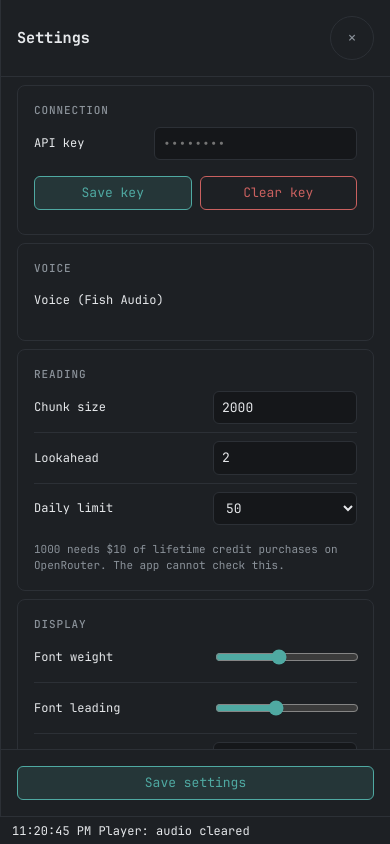
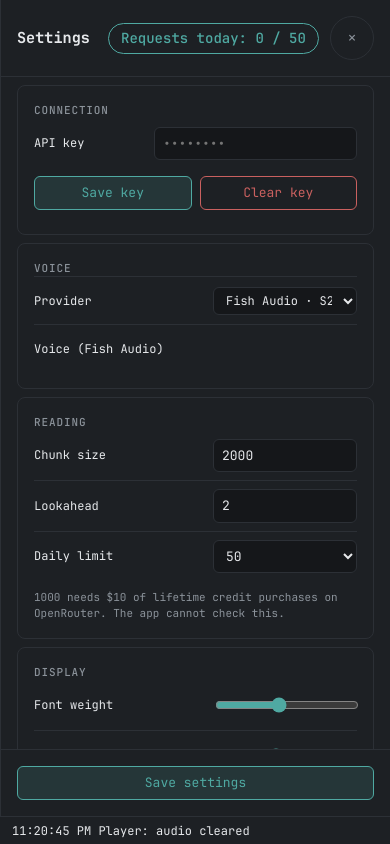
Before and after one commit to NestorKrs/Voice, a React (Vite) app: page / in a window 390 px wide. Both pictures are taken after a click on the button 358 px from the left and 58 px from the top of the page. Built offline with nearby package versions, Linux system fonts and the light colour scheme.

Commit message:
0.2.8-beta: Phone settings: requests chip and provider dropdown move into the drawer

```diff
--- a/package.json
+++ b/package.json
@@ -1,7 +1,7 @@
 {
   "name": "voice",
   "private": true,
-  "version": "0.2.7-beta",
+  "version": "0.2.8-beta",
   "type": "module",
   "scripts": {
     "dev": "vite --host 127.0.0.1 --port 5180 --strictPort",
--- a/src/App.css
+++ b/src/App.css
@@ -208,9 +208,9 @@
   .topbar > * { order: 2; }
   .topbar .title, .topbar .version { order: 0; }
   .topbar .title { grid-column: 1; grid-row: 1; }
-  .topbar .version { grid-column: 2 / -1; grid-row: 1; }
+  .topbar .version { grid-column: 2; grid-row: 1; }
   .topbar .req-pill { order: 2; flex: none; grid-column: 1 / 3; grid-row: 2; justify-self: start; margin: 0; font-size: 11px; padding: 3px 10px; line-height: 1.2; height: auto; }
-  .topbar .settings-btn { order: 1; grid-column: 3; grid-row: 2; justify-self: end; margin: 0; width: 40px; height: 40px; min-width: 40px; min-height: 40px; }
+  .topbar .settings-btn { order: 1; grid-column: 3; grid-row: 1; justify-self: end; margin: 0; width: 40px; height: 40px; min-width: 40px; min-height: 40px; }
   .topbar .settings-btn svg { width: 22px; height: 22px; }
   .topbar .provider-select { flex: 1 1 60%; grid-column: 1 / -1; grid-row: 3; width: 100%; min-width: 0; }
   .topbar .provider-reason { grid-column: 1 / -1; grid-row: 4; }
@@ -246,8 +246,14 @@
   .text-panel .row .icon-btn { flex: none; width: 40px; height: 40px; min-width: 40px; min-height: 40px; }
 
   .drawer { width: 100vw; }
+  .drawer .mobile-only { display: block; }
+  .drawer .req-pill.mobile-only { display: inline-block; margin: 0 auto 0 10px; }
 
   .statusbar { overflow: hidden; text-overflow: ellipsis; white-space: nowrap; }
 
   .app.text-fullscreen-mode .text-panel { min-height: 0; max-height: none; }
+
+  .topbar .provider-select, .topbar .provider-reason, .topbar .req-pill { display: none; }
 }
+
+.mobile-only { display: none; }
--- a/src/App.jsx
+++ b/src/App.jsx
@@ -1469,6 +1469,9 @@ export default function App() {
         <aside className={drawerOpen ? 'drawer open' : 'drawer'}>
           <div className="drawer-header">
             <h3>Settings</h3>
+            <span className="req-pill mobile-only" title={services ? new Date(services.counter.resetAt()).toLocaleString() : ''}>
+              Requests today: {usedToday} / {settings.dailyLimit}
+            </span>
             <button className="close-btn" onClick={() => setDrawerOpen(false)} aria-label="Close settings" title="Close settings">×</button>
           </div>
           <section className="settings-card">
@@ -1486,6 +1489,15 @@ export default function App() {
           </section>
           <section className="settings-card">
             <div className="card-label">Voice</div>
+            <div className="mobile-only">
+              <div className="settings-row">
+                <div className="row-text"><span className="row-label">Provider</span></div>
+                <select className="provider-select" value={provider.id} onChange={(e) => handleProviderChange(e.target.value)} disabled={switchLocked} title={switchLocked ? 'Wait for the current request to finish, or press Cancel.' : 'Choose the voice provider (free models only).'} aria-label="Voice provider">
+                  {providers.map((p) => (<option key={p.id} value={p.id}>{providerLabel(p)}</option>))}
+                </select>
+              </div>
+              {switchLocked ? <span className="provider-reason">Wait for the request or press Cancel.</span> : null}
+            </div>
             <div className="settings-row">
               <div className="row-text"><span className="row-label">Voice ({provider.label})</span></div>
               {Array.isArray(provider.voices) && provider.voices.length ? (
```
Also changed, not shown: 2 other files (tests, documents, lock files or other folders).
